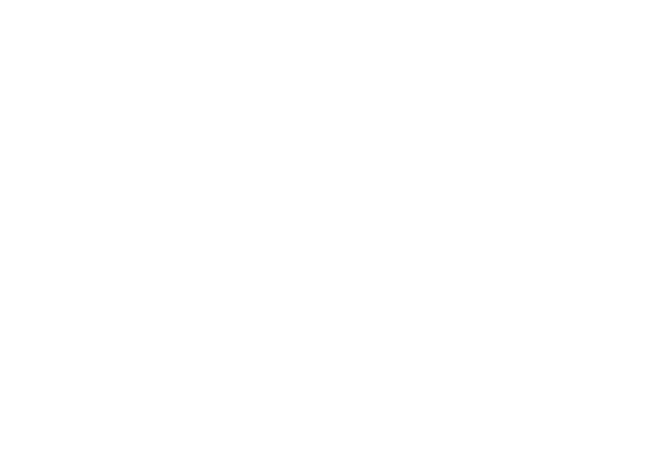
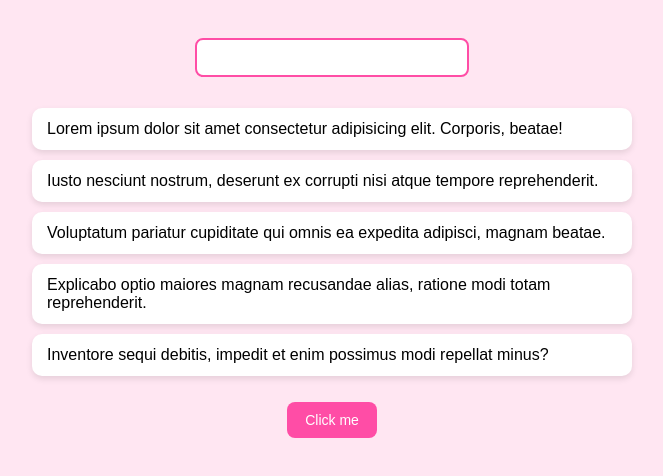
Before and after one commit to sama-daw/toDoo-list, a plain HTML site: page index.html in a window 1280 px wide. Shown: the whole page, without its empty margins (308-971 px from the left). Drawn offline with Linux system fonts and the light colour scheme.

Commit message:
did the style

```diff
--- a/css/styles.css
+++ b/css/styles.css
@@ -0,0 +1,49 @@
+body {
+    font-family: Arial, sans-serif;
+    background: #ffe6f2;
+    display: flex;
+    flex-direction: column;
+    align-items: center;
+    padding: 30px;
+}
+
+input {
+    padding: 10px;
+    width: 250px;
+    border: 2px solid #ff4da6;
+    border-radius: 8px;
+    margin-bottom: 15px;
+    outline: none;
+}
+
+button {
+    background: #ff4da6;
+    color: white;
+    border: none;
+    padding: 10px 18px;
+    border-radius: 8px;
+    cursor: pointer;
+    font-size: 14px;
+    margin-bottom: 20px;
+}
+
+button:hover {
+    background: #e60073;
+}
+
+ol {
+    list-style: none;
+    padding: 0;
+    width: 600px;
+}
+
+.listBox {
+    background: white;
+    padding: 12px 15px;
+    margin-bottom: 10px;
+    border-radius: 10px;
+    box-shadow: 0 3px 6px rgba(0,0,0,0.1);
+    display: flex;
+    justify-content: space-between;
+    align-items: center;
+}
--- a/index.html
+++ b/index.html
@@ -7,7 +7,17 @@
     <link rel="stylesheet" href="css/styles.css">
 </head>
 <body>
+    <input id="todoList"type="text">
+    <ol id="randoms">
+        <li id="removed" class="listBox">Lorem ipsum dolor sit amet consectetur adipisicing elit. Corporis, beatae!</li>
+        <li class="listBox">Iusto nesciunt nostrum, deserunt ex corrupti nisi atque tempore reprehenderit.</li>
+        <li class="listBox">Voluptatum pariatur cupiditate qui omnis ea expedita adipisci, magnam beatae.</li>
+        <li class="listBox">Explicabo optio maiores magnam recusandae alias, ratione modi totam reprehenderit.</li>
+        <li class="listBox">Inventore sequi debitis, impedit et enim possimus modi repellat minus?</li>
+    </ol>
+    <button  onclick="clicked()" id="changeMe">Click me </button>
 
-  <script src="js/scripts.js"></script>
+
+    <script src="js/scripts.js"></script>
 </body>
 </html>
```
